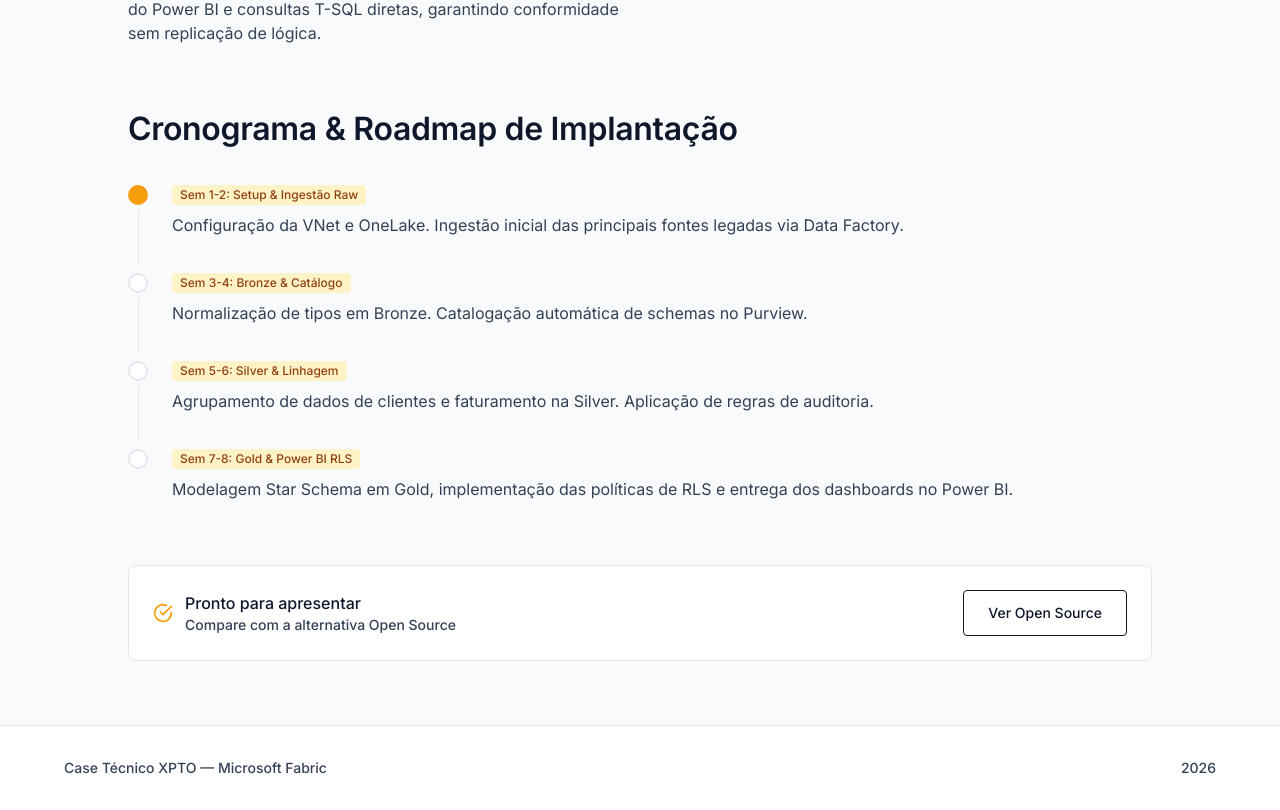
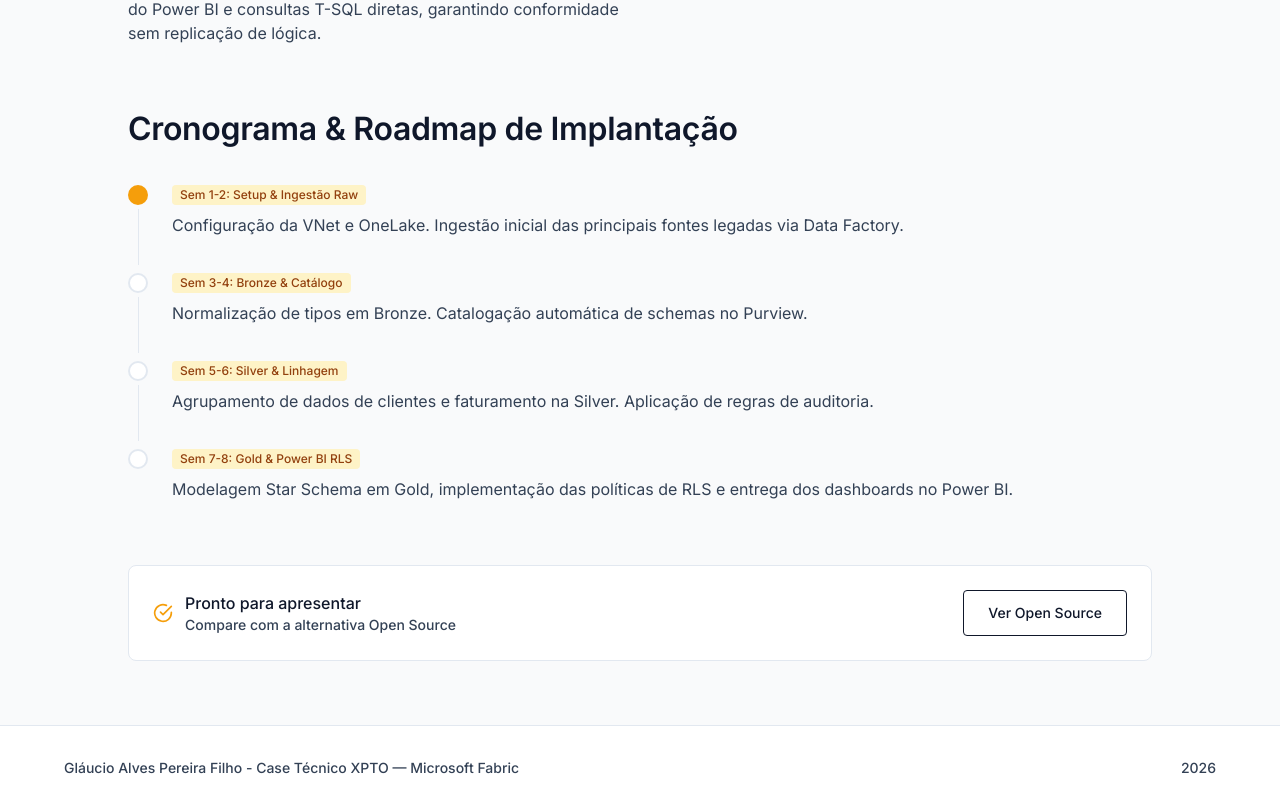
Before and after one commit to glauciofilho/XPTO, a React (Vite) app: page /pt/fabric in a window 1280 px wide. Shown: the part 2744-3554 px from the top of the page. Built offline with nearby package versions, Linux system fonts and the light colour scheme.

Commit message:
Add author name to footer in Fabric page

```diff
--- a/src/pages/Fabric.jsx
+++ b/src/pages/Fabric.jsx
@@ -268,7 +268,9 @@ graph TD
       {/* Footer */}
       <footer className="py-8 px-16 border-t border-outline dark:border-slate-900 bg-white dark:bg-slate-950 transition-colors duration-200">
         <div className="max-w-6xl mx-auto flex items-center justify-between">
-          <p className="text-label-md text-tertiary dark:text-slate-400">{t('fabric_page.footer')}</p>
+          <p className="text-label-md text-tertiary dark:text-slate-400">
+            Gláucio Alves Pereira Filho - {t('fabric_page.footer')}
+          </p>
           <p className="text-label-md text-tertiary dark:text-slate-400">2026</p>
         </div>
       </footer>
```
